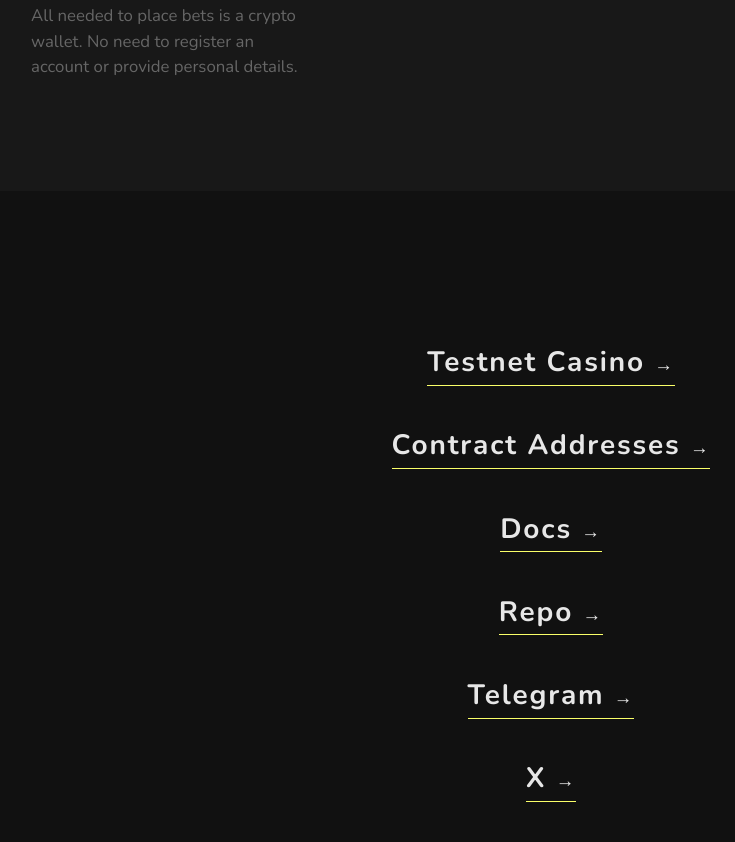
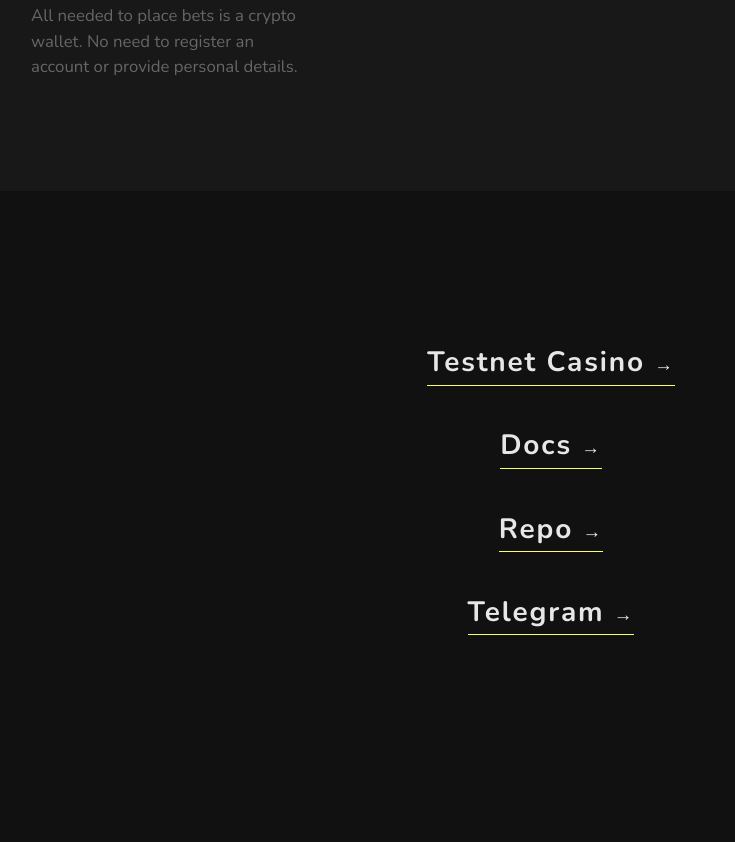
Before and after one commit to sinoproject/main, a plain HTML site: page website/public/index.html in a window 1280 px wide. Shown: the part 1506-2348 px from the top of the page, without its empty margins (89-824 px from the left). Drawn offline with nearby package versions, Linux system fonts and the light colour scheme.

Commit message:
website changes

```diff
--- a/website/src/index.html
+++ b/website/public/index.html
@@ -326,10 +326,7 @@
                 <a class="button" href="https://sinotestnet.kbc22.com" target="_blank">Testnet Casino</a>
             </div>
             <div>
-                <a class="button" href="https://sinoproject.gitbook.io/docs/repo-contracts" target="_blank">Contract Addresses</a>
-            </div>
-            <div>
-                <a class="button" href="https://sinoproject.gitbook.io/docs" target="_blank">Docs</a>
+                <a class="button" href="https://github.com/sinoproject/gitbook" target="_blank">Docs</a>
             </div>
             <div>
                 <a class="button" href="https://github.com/sinoproject/main" target="_blank">Repo</a>
@@ -337,9 +334,6 @@
             <div>
                 <a class="button" href="https://t.me/sinoproject" target="_blank">Telegram</a>
             </div>
-            <div>
-                <a class="button" href="https://x.com/sinoproject" target="_blank">X</a>
-            </div>
         </div>
     </section>
 
```
Also changed, not shown: website/public/android-chrome-192x192.png (renamed from website/src/android-chrome-192x192.png), website/public/android-chrome-512x512.png (renamed from website/src/android-chrome-512x512.png), website/public/apple-touch-icon.png (renamed from website/src/apple-touch-icon.png), website/public/favicon-16x16.png (renamed from website/src/favicon-16x16.png), website/public/favicon-32x32.png (renamed from website/src/favicon-32x32.png), website/public/favicon.ico (renamed from website/src/favicon.ico), website/public/sino-logo.svg (renamed from website/src/sino-logo.svg), website/public/site.webmanifest (renamed from website/src/site.webmanifest), 1 other file.
